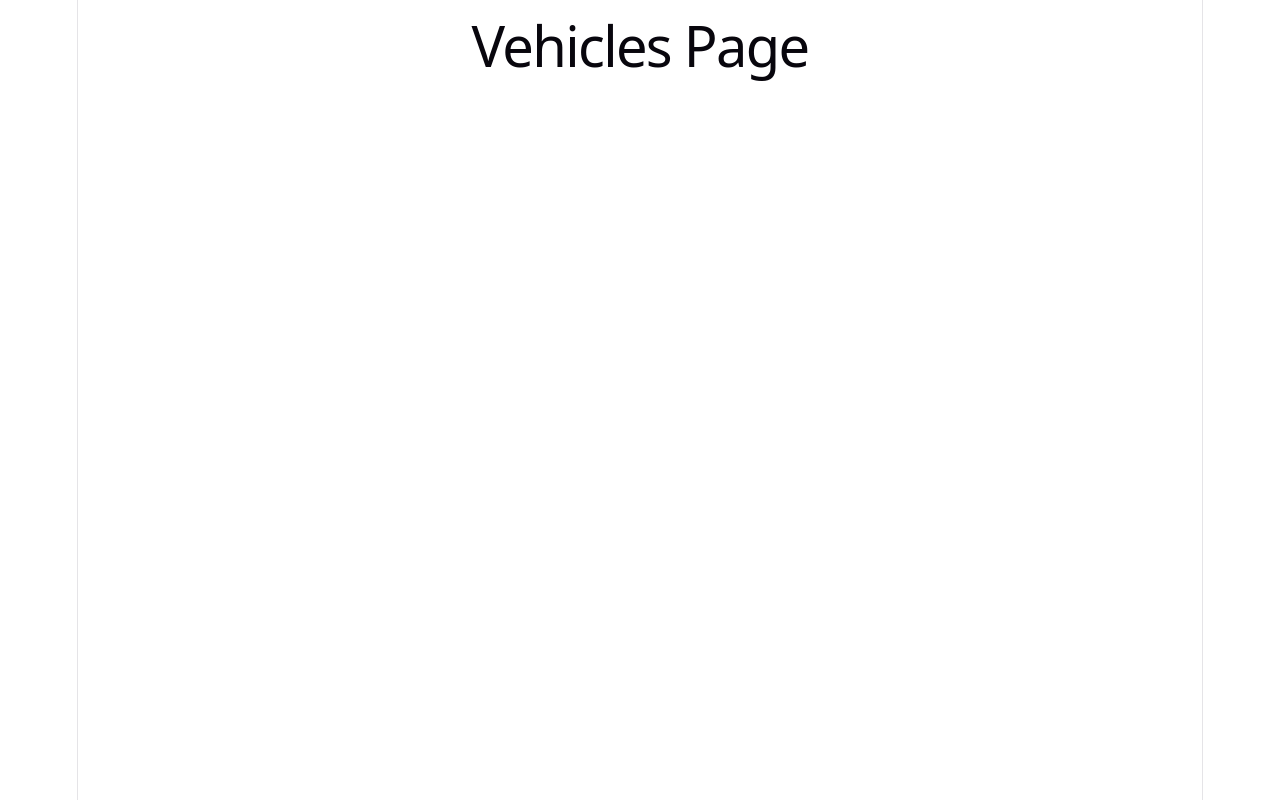
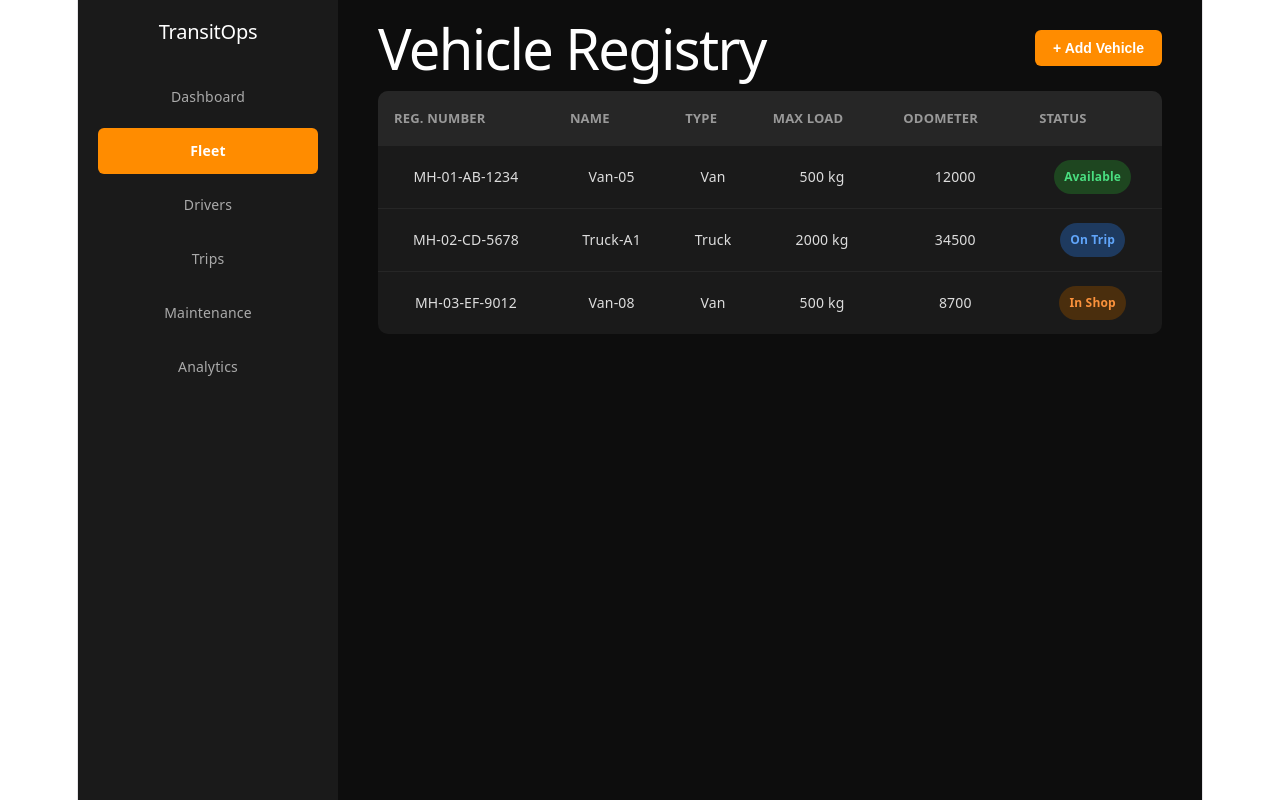
Before and after one commit to shellsri/transitops, a React app in the folder frontend/: page /vehicles in a window 1280 px wide. Built offline with nearby package versions, Linux system fonts and the light colour scheme; the HTML template or start-up script is replaced by a standard one.

Commit message:
Added Vehicles and Drivers pages with tables and forms

```diff
--- a/frontend/src/index.css
+++ b/frontend/src/index.css
@@ -265,3 +265,117 @@ code {
   font-weight: bold;
   margin: 0;
 }
+/* Page Header */
+.page-header {
+  display: flex;
+  justify-content: space-between;
+  align-items: center;
+  margin-bottom: 25px;
+}
+
+.page-header h1 {
+  margin: 0;
+}
+
+/* Buttons */
+.btn-primary {
+  background-color: #ff8c00;
+  color: #fff;
+  border: none;
+  padding: 10px 18px;
+  border-radius: 6px;
+  font-size: 14px;
+  font-weight: bold;
+  cursor: pointer;
+}
+
+.btn-primary:hover {
+  background-color: #e67c00;
+}
+
+/* Inline Form */
+.inline-form {
+  display: flex;
+  gap: 10px;
+  flex-wrap: wrap;
+  background-color: #1a1a1a;
+  padding: 20px;
+  border-radius: 10px;
+  margin-bottom: 20px;
+}
+
+.inline-form input,
+.inline-form select {
+  padding: 10px;
+  border-radius: 6px;
+  border: 1px solid #333;
+  background-color: #262626;
+  color: #fff;
+  font-size: 14px;
+  flex: 1;
+  min-width: 140px;
+}
+
+.inline-form input:focus,
+.inline-form select:focus {
+  outline: none;
+  border-color: #ff8c00;
+}
+
+/* Data Table */
+.data-table {
+  width: 100%;
+  border-collapse: collapse;
+  background-color: #1a1a1a;
+  border-radius: 10px;
+  overflow: hidden;
+}
+
+.data-table th {
+  text-align: left;
+  padding: 14px 16px;
+  background-color: #262626;
+  color: #999;
+  font-size: 13px;
+  text-transform: uppercase;
+}
+
+.data-table td {
+  padding: 14px 16px;
+  color: #ddd;
+  font-size: 14px;
+  border-top: 1px solid #262626;
+}
+
+.data-table tr:hover {
+  background-color: #202020;
+}
+
+/* Status Badges */
+.badge {
+  padding: 4px 10px;
+  border-radius: 20px;
+  font-size: 12px;
+  font-weight: bold;
+  display: inline-block;
+}
+
+.badge-green {
+  background-color: #1e4620;
+  color: #4ade80;
+}
+
+.badge-blue {
+  background-color: #1e3a5f;
+  color: #60a5fa;
+}
+
+.badge-orange {
+  background-color: #4a2e0d;
+  color: #fb923c;
+}
+
+.badge-red {
+  background-color: #4a1515;
+  color: #f87171;
+}
--- a/frontend/src/pages/Drivers.jsx
+++ b/frontend/src/pages/Drivers.jsx
@@ -1,5 +1,136 @@
+import { useState, useEffect } from 'react';
+import Sidebar from '../components/Sidebar';
+import { fetchDrivers, createDriver } from '../services/mockApi';
+
 function Drivers() {
-  return <h1>Drivers Page</h1>;
+  const [drivers, setDrivers] = useState([]);
+  const [showForm, setShowForm] = useState(false);
+  const [formData, setFormData] = useState({
+    name: '',
+    license_number: '',
+    license_expiry: '',
+    contact: '',
+  });
+
+  useEffect(() => {
+    loadDrivers();
+  }, []);
+
+  const loadDrivers = () => {
+    fetchDrivers().then((data) => setDrivers(data));
+  };
+
+  const handleChange = (e) => {
+    setFormData({ ...formData, [e.target.name]: e.target.value });
+  };
+
+  const handleSubmit = (e) => {
+    e.preventDefault();
+    createDriver(formData).then(() => {
+      loadDrivers();
+      setShowForm(false);
+      setFormData({ name: '', license_number: '', license_expiry: '', contact: '' });
+    });
+  };
+
+  const isLicenseExpired = (expiryDate) => {
+    return new Date(expiryDate) < new Date();
+  };
+
+  const getStatusClass = (status) => {
+    if (status === 'Available') return 'badge badge-green';
+    if (status === 'On Trip') return 'badge badge-blue';
+    if (status === 'Off Duty') return 'badge badge-orange';
+    if (status === 'Suspended') return 'badge badge-red';
+    return 'badge';
+  };
+
+  return (
+    <div className="page-layout">
+      <Sidebar />
+      <div className="main-content">
+        <div className="page-header">
+          <h1>Drivers & Safety Profiles</h1>
+          <button className="btn-primary" onClick={() => setShowForm(!showForm)}>
+            + Add Driver
+          </button>
+        </div>
+
+        {showForm && (
+          <form className="inline-form" onSubmit={handleSubmit}>
+            <input
+              type="text"
+              name="name"
+              placeholder="Driver Name"
+              value={formData.name}
+              onChange={handleChange}
+              required
+            />
+            <input
+              type="text"
+              name="license_number"
+              placeholder="License Number"
+              value={formData.license_number}
+              onChange={handleChange}
+              required
+            />
+            <input
+              type="date"
+              name="license_expiry"
+              value={formData.license_expiry}
+              onChange={handleChange}
+              required
+            />
+            <input
+              type="text"
+              name="contact"
+              placeholder="Contact Number"
+              value={formData.contact}
+              onChange={handleChange}
+              required
+            />
+            <button type="submit" className="btn-primary">
+              Save
+            </button>
+          </form>
+        )}
+
+        <table className="data-table">
+          <thead>
+            <tr>
+              <th>Name</th>
+              <th>License No.</th>
+              <th>License Expiry</th>
+              <th>Contact</th>
+              <th>Safety Score</th>
+              <th>Status</th>
+            </tr>
+          </thead>
+          <tbody>
+            {drivers.map((d) => (
+              <tr key={d.id}>
+                <td>{d.name}</td>
+                <td>{d.license_number}</td>
+                <td>
+                  {d.license_expiry}
+                  {isLicenseExpired(d.license_expiry) && (
+                    <span className="badge badge-red" style={{ marginLeft: 8 }}>
+                      Expired
+                    </span>
+                  )}
+                </td>
+                <td>{d.contact}</td>
+                <td>{d.safety_score}</td>
+                <td>
+                  <span className={getStatusClass(d.status)}>{d.status}</span>
+                </td>
+              </tr>
+            ))}
+          </tbody>
+        </table>
+      </div>
+    </div>
+  );
 }
 
 export default Drivers;
--- a/frontend/src/pages/Vehicles.jsx
+++ b/frontend/src/pages/Vehicles.jsx
@@ -1,5 +1,123 @@
+import { useState, useEffect } from 'react';
+import Sidebar from '../components/Sidebar';
+import { fetchVehicles, createVehicle } from '../services/mockApi';
+
 function Vehicles() {
-  return <h1>Vehicles Page</h1>;
+  const [vehicles, setVehicles] = useState([]);
+  const [showForm, setShowForm] = useState(false);
+  const [formData, setFormData] = useState({
+    reg_number: '',
+    name: '',
+    type: 'Van',
+    max_load: '',
+  });
+
+  useEffect(() => {
+    loadVehicles();
+  }, []);
+
+  const loadVehicles = () => {
+    fetchVehicles().then((data) => setVehicles(data));
+  };
+
+  const handleChange = (e) => {
+    setFormData({ ...formData, [e.target.name]: e.target.value });
+  };
+
+  const handleSubmit = (e) => {
+    e.preventDefault();
+    createVehicle(formData).then(() => {
+      loadVehicles();
+      setShowForm(false);
+      setFormData({ reg_number: '', name: '', type: 'Van', max_load: '' });
+    });
+  };
+
+  const getStatusClass = (status) => {
+    if (status === 'Available') return 'badge badge-green';
+    if (status === 'On Trip') return 'badge badge-blue';
+    if (status === 'In Shop') return 'badge badge-orange';
+    if (status === 'Retired') return 'badge badge-red';
+    return 'badge';
+  };
+
+  return (
+    <div className="page-layout">
+      <Sidebar />
+      <div className="main-content">
+        <div className="page-header">
+          <h1>Vehicle Registry</h1>
+          <button className="btn-primary" onClick={() => setShowForm(!showForm)}>
+            + Add Vehicle
+          </button>
+        </div>
+
+        {showForm && (
+          <form className="inline-form" onSubmit={handleSubmit}>
+            <input
+              type="text"
+              name="reg_number"
+              placeholder="Registration Number"
+              value={formData.reg_number}
+              onChange={handleChange}
+              required
+            />
+            <input
+              type="text"
+              name="name"
+              placeholder="Vehicle Name/Model"
+              value={formData.name}
+              onChange={handleChange}
+              required
+            />
+            <select name="type" value={formData.type} onChange={handleChange}>
+              <option value="Van">Van</option>
+              <option value="Truck">Truck</option>
+              <option value="Bike">Bike</option>
+            </select>
+            <input
+              type="number"
+              name="max_load"
+              placeholder="Max Load (kg)"
+              value={formData.max_load}
+              onChange={handleChange}
+              required
+            />
+            <button type="submit" className="btn-primary">
+              Save
+            </button>
+          </form>
+        )}
+
+        <table className="data-table">
+          <thead>
+            <tr>
+              <th>Reg. Number</th>
+              <th>Name</th>
+              <th>Type</th>
+              <th>Max Load</th>
+              <th>Odometer</th>
+              <th>Status</th>
+            </tr>
+          </thead>
+          <tbody>
+            {vehicles.map((v) => (
+              <tr key={v.id}>
+                <td>{v.reg_number}</td>
+                <td>{v.name}</td>
+                <td>{v.type}</td>
+                <td>{v.max_load} kg</td>
+                <td>{v.odometer}</td>
+                <td>
+                  <span className={getStatusClass(v.status)}>{v.status}</span>
+                </td>
+              </tr>
+            ))}
+          </tbody>
+        </table>
+      </div>
+    </div>
+  );
 }
 
 export default Vehicles;
```
